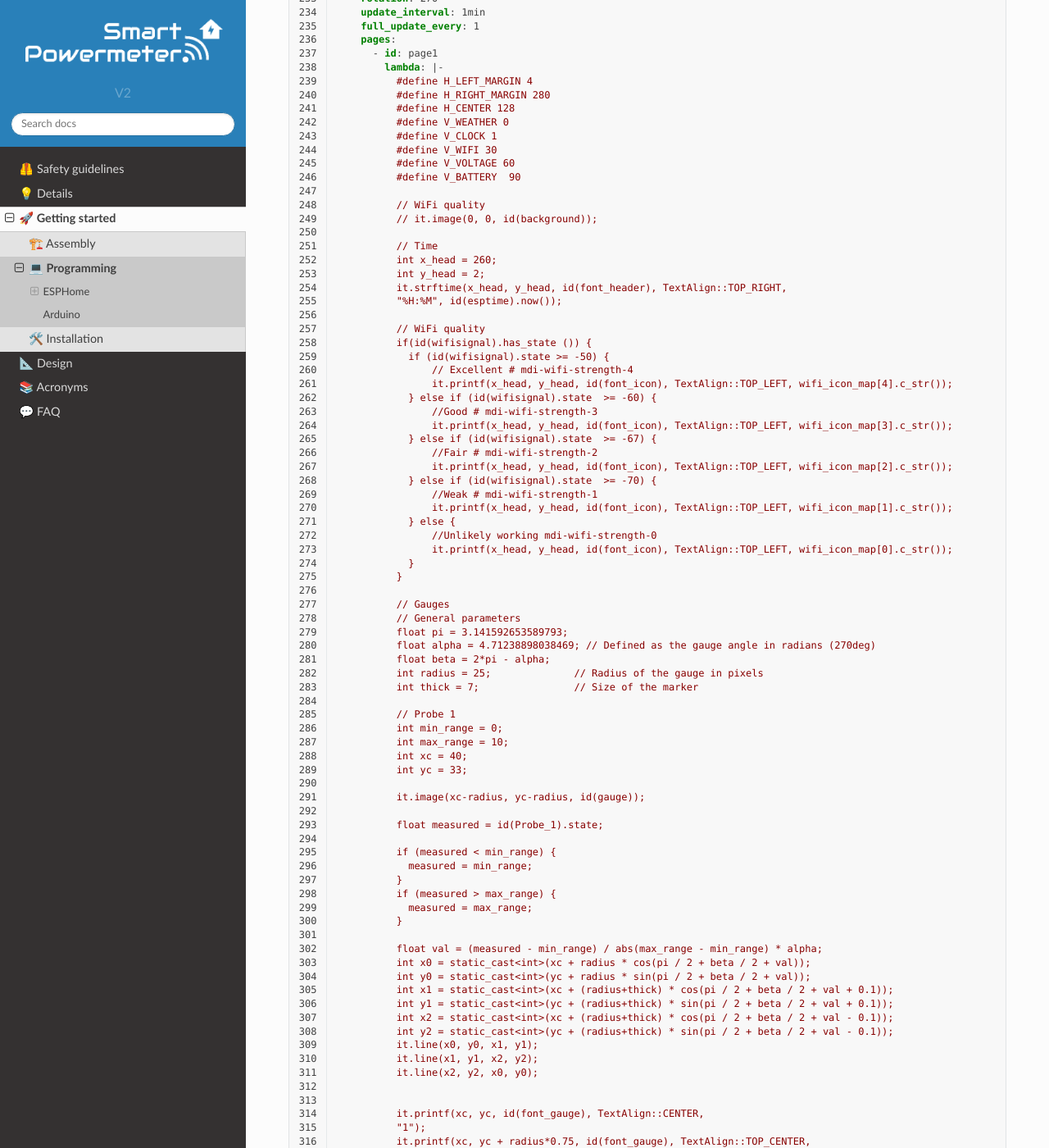
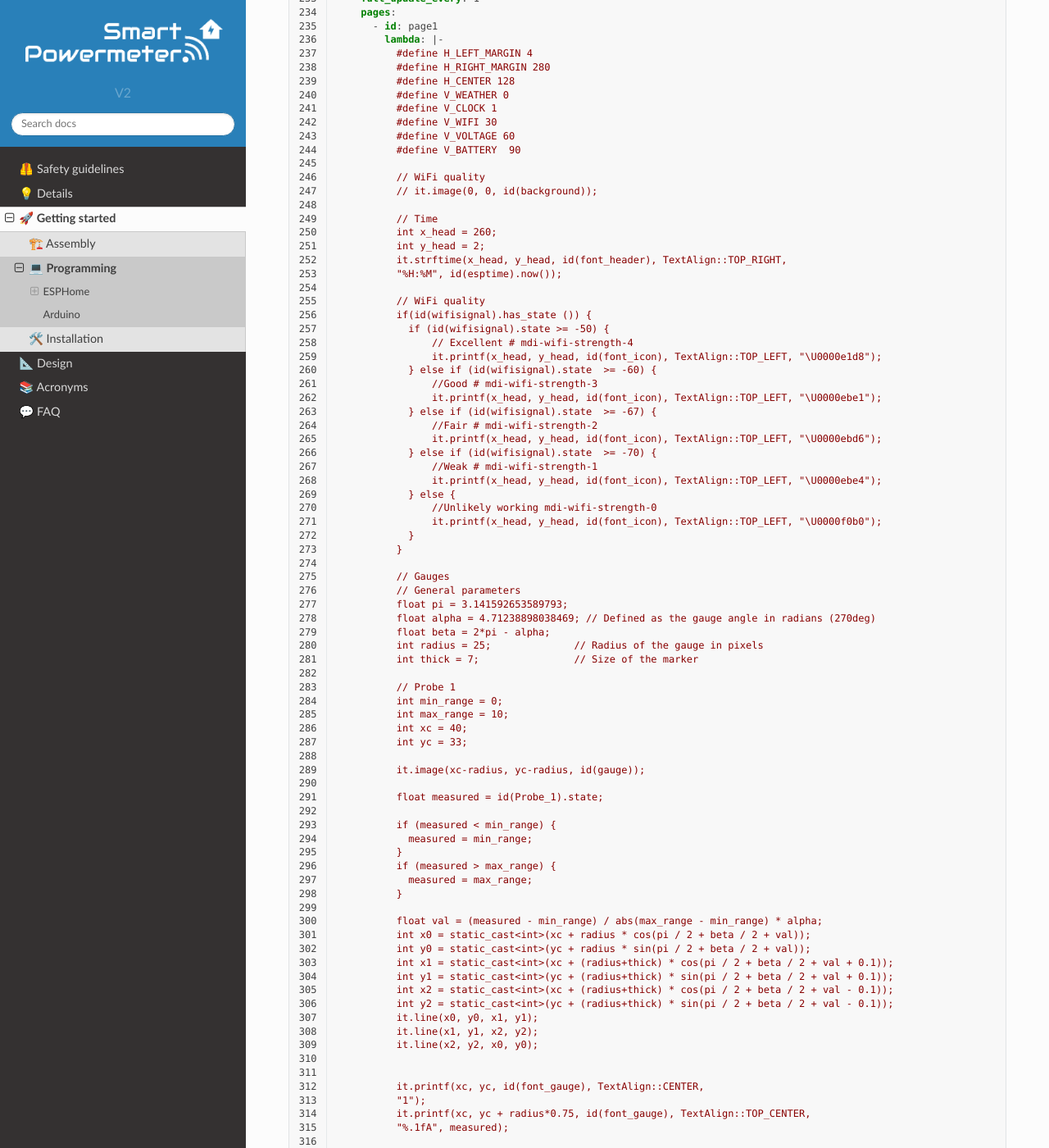
Before and after one commit to JGAguado/Smart_Powermeter, a Sphinx documentation site: the page built from docs/source/programming.rst, in a window 1280 px wide and 1400 px high, scrolled down 6424 px. Shown: the whole window at 82% size. Built offline with Sphinx 7.4.7 and the Read the Docs theme 2.0.0, drawn with Linux system fonts in a browser that asks for light colours; some of the changed text lies outside the part shown.

Commit message:
removed custom files from configuration.yaml

```diff
--- a/docs/source/files/configuration.yaml
+++ b/docs/source/files/configuration.yaml
@@ -12,8 +12,6 @@
   project:
     name: "${project_name}"
     version: "${project_version}"
-  includes:
-    - libraries/icon-map.h
 
 esp32:
   board: esp32-s2-saola-1
@@ -258,19 +256,19 @@
           if(id(wifisignal).has_state ()) {
             if (id(wifisignal).state >= -50) {
                 // Excellent # mdi-wifi-strength-4
-                it.printf(x_head, y_head, id(font_icon), TextAlign::TOP_LEFT, wifi_icon_map[4].c_str());
+                it.printf(x_head, y_head, id(font_icon), TextAlign::TOP_LEFT, "\U0000e1d8");
             } else if (id(wifisignal).state  >= -60) {
                 //Good # mdi-wifi-strength-3
-                it.printf(x_head, y_head, id(font_icon), TextAlign::TOP_LEFT, wifi_icon_map[3].c_str());
+                it.printf(x_head, y_head, id(font_icon), TextAlign::TOP_LEFT, "\U0000ebe1");
             } else if (id(wifisignal).state  >= -67) {
                 //Fair # mdi-wifi-strength-2
-                it.printf(x_head, y_head, id(font_icon), TextAlign::TOP_LEFT, wifi_icon_map[2].c_str());
+                it.printf(x_head, y_head, id(font_icon), TextAlign::TOP_LEFT, "\U0000ebd6");
             } else if (id(wifisignal).state  >= -70) {
                 //Weak # mdi-wifi-strength-1
-                it.printf(x_head, y_head, id(font_icon), TextAlign::TOP_LEFT, wifi_icon_map[1].c_str());
+                it.printf(x_head, y_head, id(font_icon), TextAlign::TOP_LEFT, "\U0000ebe4");
             } else {
                 //Unlikely working mdi-wifi-strength-0
-                it.printf(x_head, y_head, id(font_icon), TextAlign::TOP_LEFT, wifi_icon_map[0].c_str());
+                it.printf(x_head, y_head, id(font_icon), TextAlign::TOP_LEFT, "\U0000f0b0");
             }
           }
 
```
